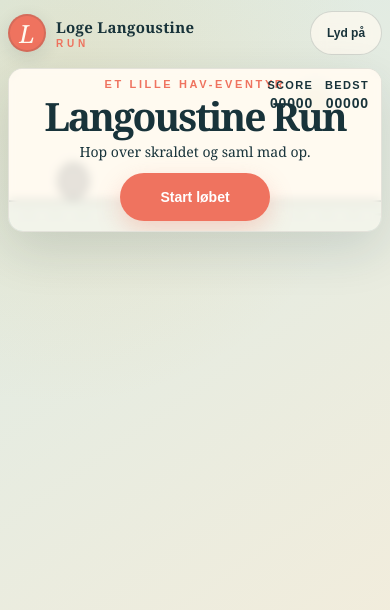
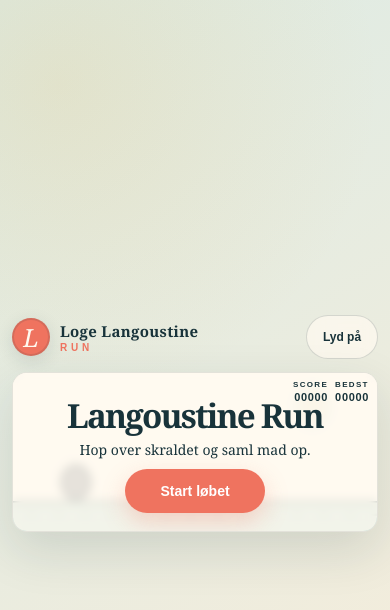
Before and after one commit to logelangoustine/logelangoustine-restaurant-map, a plain HTML site: page game.html in a window 390 px wide. Drawn offline with Linux system fonts and the light colour scheme.

Commit message:
Fix portrait mobile game layout
Co-authored-by: Copilot <223556219+Copilot@users.noreply.github.com>

```diff
--- a/game.css
+++ b/game.css
@@ -189,9 +189,11 @@ body {
 
 @media (max-width: 700px) {
   .game-shell {
-    justify-content: flex-start;
-    width: calc(100% - 16px);
-    padding: 8px 0 14px;
+    height: 100vh;
+    height: 100dvh;
+    justify-content: center;
+    width: calc(100% - 24px);
+    padding: 8px 0;
   }
 
   .topbar {
@@ -204,12 +206,19 @@ body {
     border-radius: 15px;
   }
   .hud {
-    top: 10px;
-    right: 12px;
-    gap: 12px;
+    top: 7px;
+    right: 8px;
+    gap: 7px;
   }
-  .hud strong { font-size: 14px; }
+  .hud span {
+    font-size: 8px;
+  }
+  .hud strong {
+    margin-top: 2px;
+    font-size: 11px;
+  }
   .controls { display: none; }
+  .eyebrow { display: none; }
   .brand-mark { width: 38px; height: 38px; }
   .brand-name { font-size: 15px; }
   .sound-button {
@@ -217,13 +226,18 @@ body {
     min-width: 72px;
   }
   .start-overlay h1 {
-    font-size: clamp(34px, 10vw, 48px);
+    max-width: calc(100% - 18px);
+    padding-top: 8px;
+    font-size: clamp(26px, 8.5vw, 36px);
+    line-height: 1;
   }
   .start-overlay p:not(.eyebrow):not(.controls) {
-    margin: 8px 12px 12px;
+    margin: 7px 8px 10px;
+    font-size: 14px;
   }
   #startButton {
-    min-height: 48px;
-    min-width: 150px;
+    min-height: 44px;
+    min-width: 140px;
+    padding: 10px 18px;
   }
 }
--- a/game.html
+++ b/game.html
@@ -4,7 +4,7 @@
   <meta charset="UTF-8">
   <meta name="viewport" content="width=device-width, initial-scale=1, viewport-fit=cover">
   <title>Loge Langoustine Run</title>
-  <link rel="stylesheet" href="game.css">
+  <link rel="stylesheet" href="game.css?v=20261121">
 </head>
 <body>
   <main class="game-shell">
@@ -35,6 +35,6 @@
     </section>
   </main>
 
-  <script src="game.js"></script>
+  <script src="game.js?v=20261121"></script>
 </body>
 </html>
```
